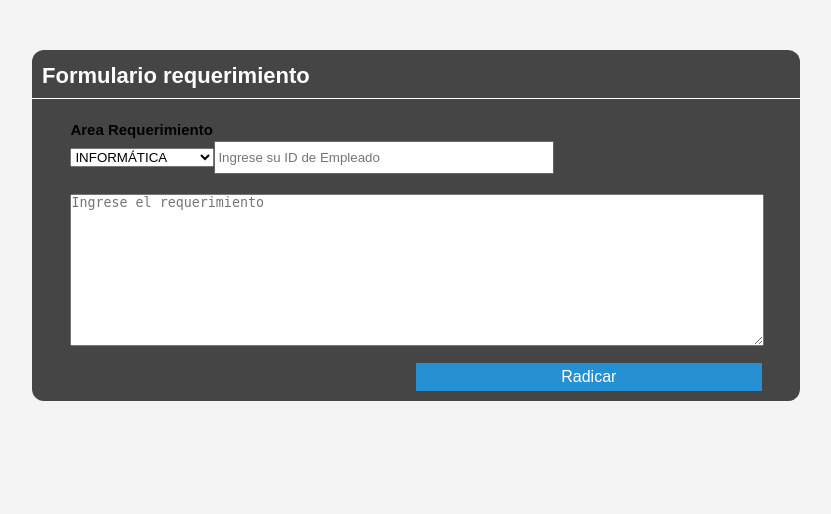
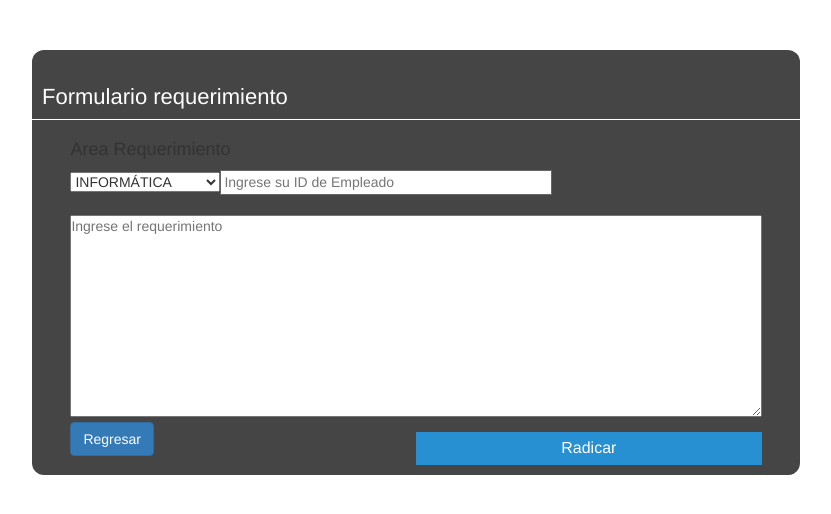
Before and after one commit to matiussw/MesaAyuda_MateoArroyave_NiltonHenao_DiegoZapata, a PHP site: page /vista/vistaRequerimiento.php in a window 1280 px wide. Shown: the top 514 px of the page, without its empty margins (224-1055 px from the left). Run offline with PHP 8.4, Linux system fonts and the light colour scheme; data comes from the database, SQL or seed files in the repository; data that the repository does not hold is empty.

Commit message:
Se agrega boton regresar a Requerimiento

```diff
--- a/vista/vistaRequerimiento.php
+++ b/vista/vistaRequerimiento.php
@@ -45,6 +45,7 @@ echo "
 		<meta charset='utf-8'>
 		<title>Formulario Requerimientos</title>
 		<link rel='stylesheet' type='text/css' href='../css/estilos2.css'>
+		<link rel='stylesheet' type='text/css' href='../css/bootstrap.css'>
 	</head>
 	<body>
 		<div id='contenedor'>
@@ -69,6 +70,8 @@ echo "
 				<textarea name='txtRequerimiento' placeholder='Ingrese el requerimiento' rows='10'></textarea>
 				<br>
 
+				<td><a class='btn btn-primary' href='../index.html' role='button'>Regresar</a></td>
+
 				<input class='boton-enviar' type='submit' name='btn' value='Radicar'/>
 			</form>
 		</div>
```
